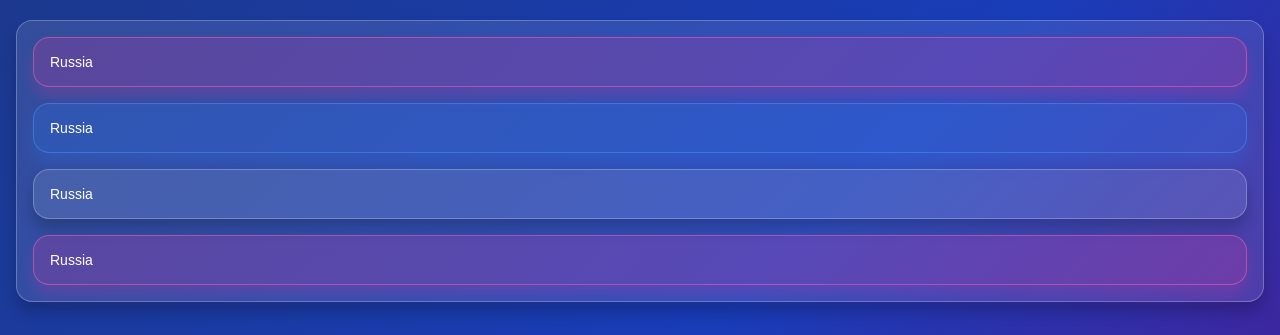
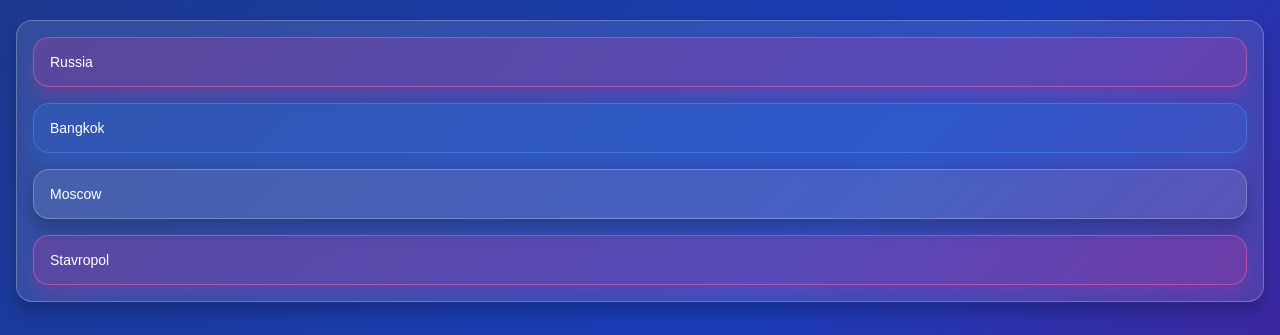
Before and after one commit to iKotyaXR/travel-map, a React (Vite) app: page / in a window 1280 px wide. Shown: the top 335 px of the page. Built offline with nearby package versions, Linux system fonts and the light colour scheme; a web font is replaced by a local one.

Commit message:
countries

```diff
--- a/src/Components/pages/Countries/Contries.tsx
+++ b/src/Components/pages/Countries/Contries.tsx
@@ -13,13 +13,13 @@
                     Russia
                 </TransparentButton>
                 <TransparentButton color={'Blue'} onClick={onClick}>
-                    Russia
+                    Bangkok
                 </TransparentButton>
                 <TransparentButton color={'White'} onClick={onClick}>
-                    Russia
+                    Moscow
                 </TransparentButton>
                 <TransparentButton color={'Red'} onClick={onClick}>
-                    Russia
+                    Stavropol
                 </TransparentButton>
             </div>
         </TransparentContainer>
```
